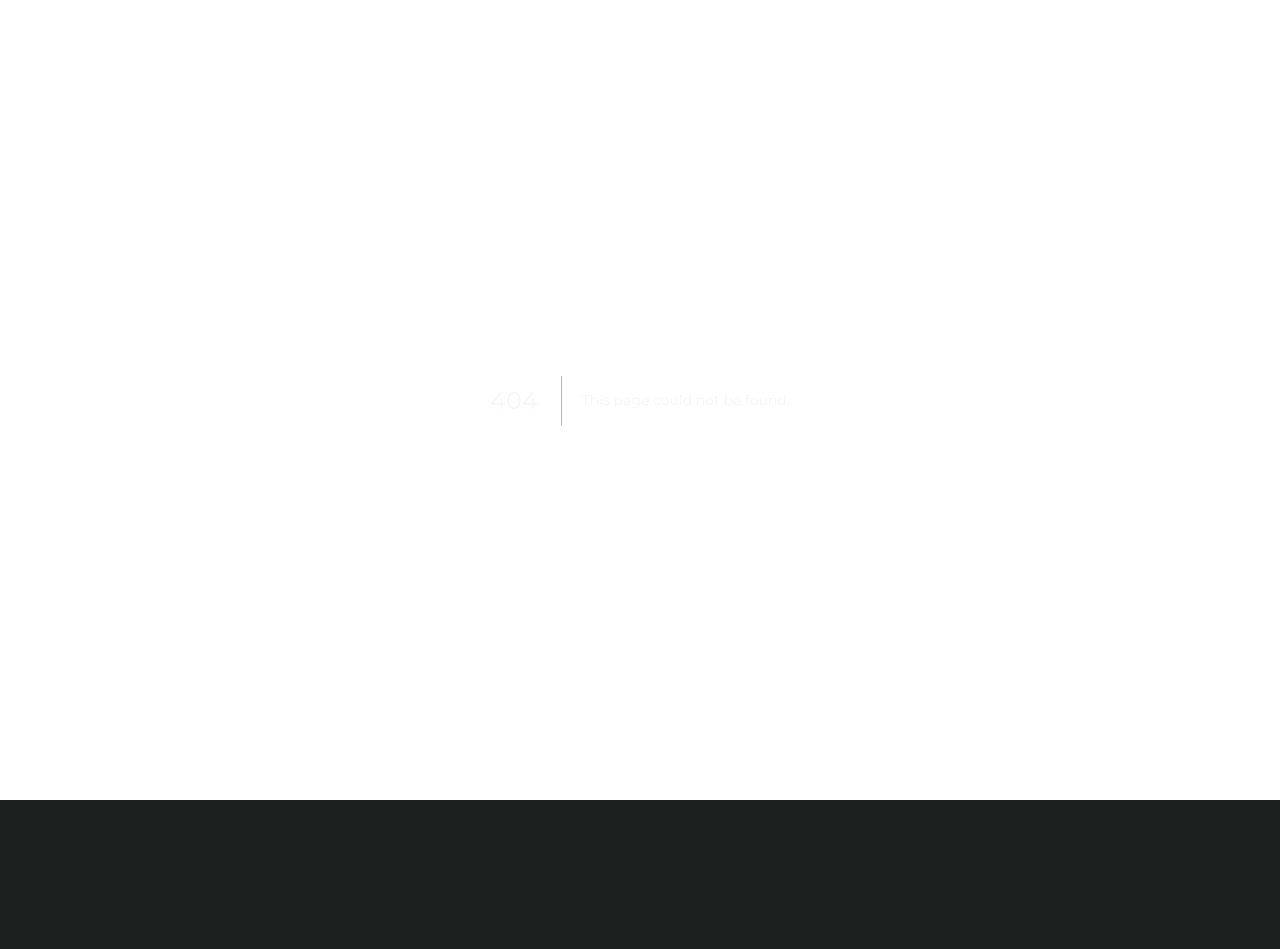
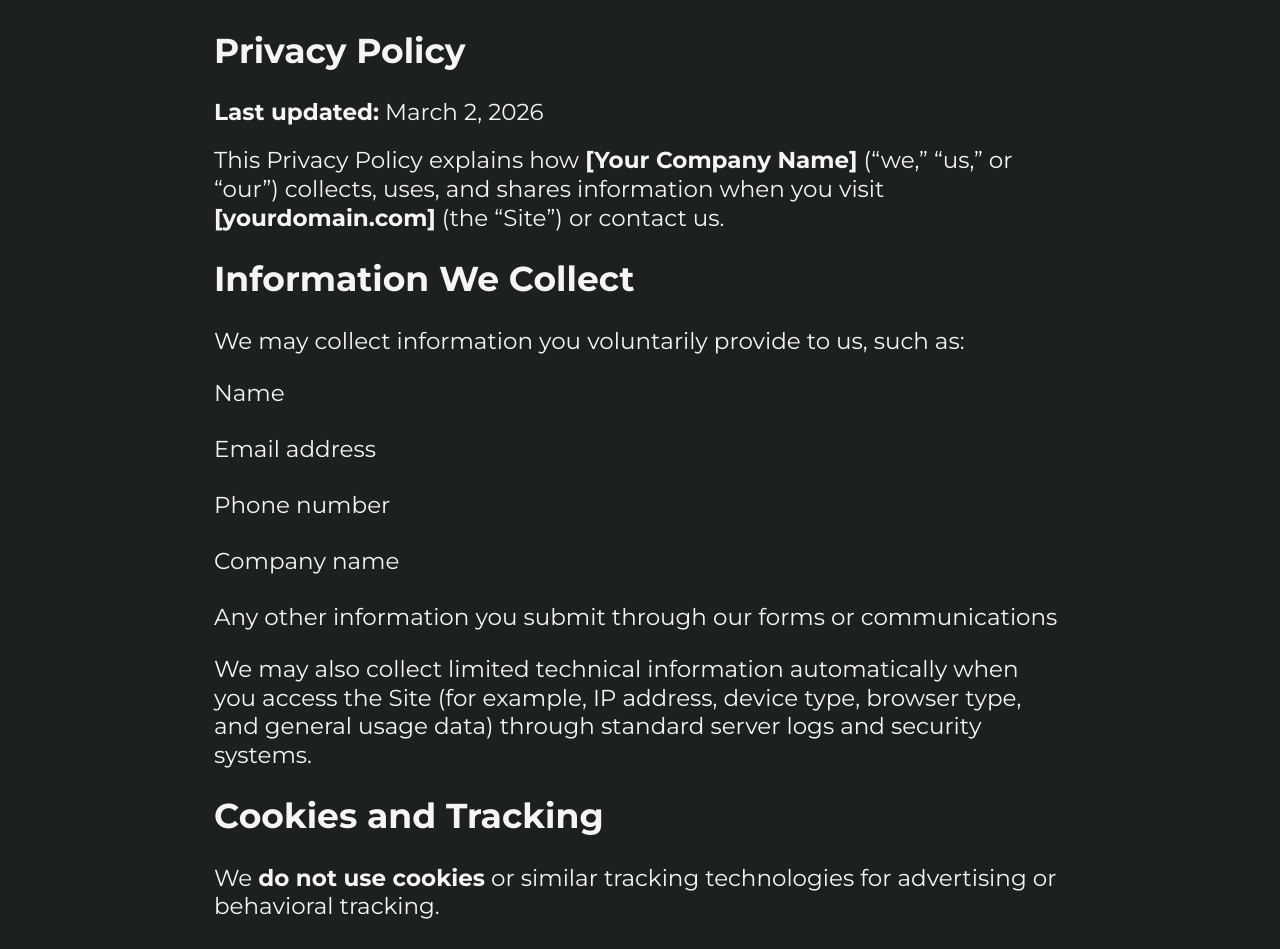
Before and after one commit to arcron-information-systems/arcron, a Next.js app: page /privacy in a window 1280 px wide. Before the commit this address had no page. Shown: the top 949 px of the page. Before the commit the page ends 800 px from the top, so only its background shows below. Built offline with nearby package versions, Linux system fonts and the light colour scheme.

Commit message:
privacy policy page

```diff
--- /dev/null
+++ b/app/privacy/page.tsx
@@ -0,0 +1,129 @@
+export default function PrivacyPage() {
+  return (
+    <section
+      className="privacy-policy"
+      style={{
+        maxWidth: "900px",
+        margin: "0 auto",
+        padding: "24px",
+        lineHeight: "1.6",
+        display: "flex",
+        flexDirection: "column",
+        gap: "1rem",
+      }}
+    >
+      <h1>Privacy Policy</h1>
+
+      <p>
+        <strong>Last updated:</strong> March 2, 2026
+      </p>
+
+      <p>
+        This Privacy Policy explains how <strong>[Your Company Name]</strong>{" "}
+        (“we,” “us,” or “our”) collects, uses, and shares information when you
+        visit <strong>[yourdomain.com]</strong> (the “Site”) or contact us.
+      </p>
+
+      <h2>Information We Collect</h2>
+      <p>We may collect information you voluntarily provide to us, such as:</p>
+      <ul>
+        <li>Name</li>
+        <li>Email address</li>
+        <li>Phone number</li>
+        <li>Company name</li>
+        <li>
+          Any other information you submit through our forms or communications
+        </li>
+      </ul>
+      <p>
+        We may also collect limited technical information automatically when you
+        access the Site (for example, IP address, device type, browser type, and
+        general usage data) through standard server logs and security systems.
+      </p>
+
+      <h2>Cookies and Tracking</h2>
+      <p>
+        We <strong>do not use cookies</strong> or similar tracking technologies
+        for advertising or behavioral tracking.
+      </p>
+
+      <h2>How We Use Information</h2>
+      <p>We use the information we collect to:</p>
+      <ul>
+        <li>Respond to inquiries and provide requested information</li>
+        <li>Communicate with you about our services</li>
+        <li>Improve and maintain the Site</li>
+        <li>Protect against fraud, abuse, or security issues</li>
+        <li>Comply with legal obligations</li>
+      </ul>
+
+      <h2>How We Share Information</h2>
+      <p>We do not sell your personal information.</p>
+      <p>We may share information in limited circumstances:</p>
+      <ul>
+        <li>
+          <strong>Service providers</strong> who help us operate the Site or
+          communicate (e.g., website hosting, analytics limited to server logs,
+          email providers), and only as needed to perform services for us
+        </li>
+        <li>
+          <strong>Legal and safety</strong> reasons, such as to comply with law,
+          enforce our rights, or protect users and the public
+        </li>
+        <li>
+          <strong>Business transfers</strong> if we are involved in a merger,
+          acquisition, or sale of assets
+        </li>
+      </ul>
+
+      <h2>Data Retention</h2>
+      <p>
+        We keep personal information only as long as necessary to fulfill the
+        purposes described in this Policy, unless a longer retention period is
+        required by law.
+      </p>
+
+      <h2>Security</h2>
+      <p>
+        We use reasonable administrative, technical, and physical safeguards
+        designed to protect your information. However, no method of transmission
+        or storage is 100% secure.
+      </p>
+
+      <h2>Your Choices</h2>
+      <p>
+        You may request that we update or delete the personal information you
+        submitted to us by contacting us using the information below.
+      </p>
+
+      <h2>Children’s Privacy</h2>
+      <p>
+        The Site is not intended for children under 13, and we do not knowingly
+        collect personal information from children.
+      </p>
+
+      <h2>External Links</h2>
+      <p>
+        The Site may contain links to third-party websites. We are not
+        responsible for the privacy practices of those third parties.
+      </p>
+
+      <h2>Changes to This Policy</h2>
+      <p>
+        We may update this Privacy Policy from time to time. The “Last updated”
+        date at the top indicates when changes were made.
+      </p>
+
+      <h2>Contact Us</h2>
+      <p>
+        If you have questions about this Privacy Policy or our data practices,
+        contact us at:
+      </p>
+      <p>
+        <strong>Arcron Information Systems</strong>
+        <br />
+        Email: <strong>alan@arcron.systems</strong>
+      </p>
+    </section>
+  );
+}
```
